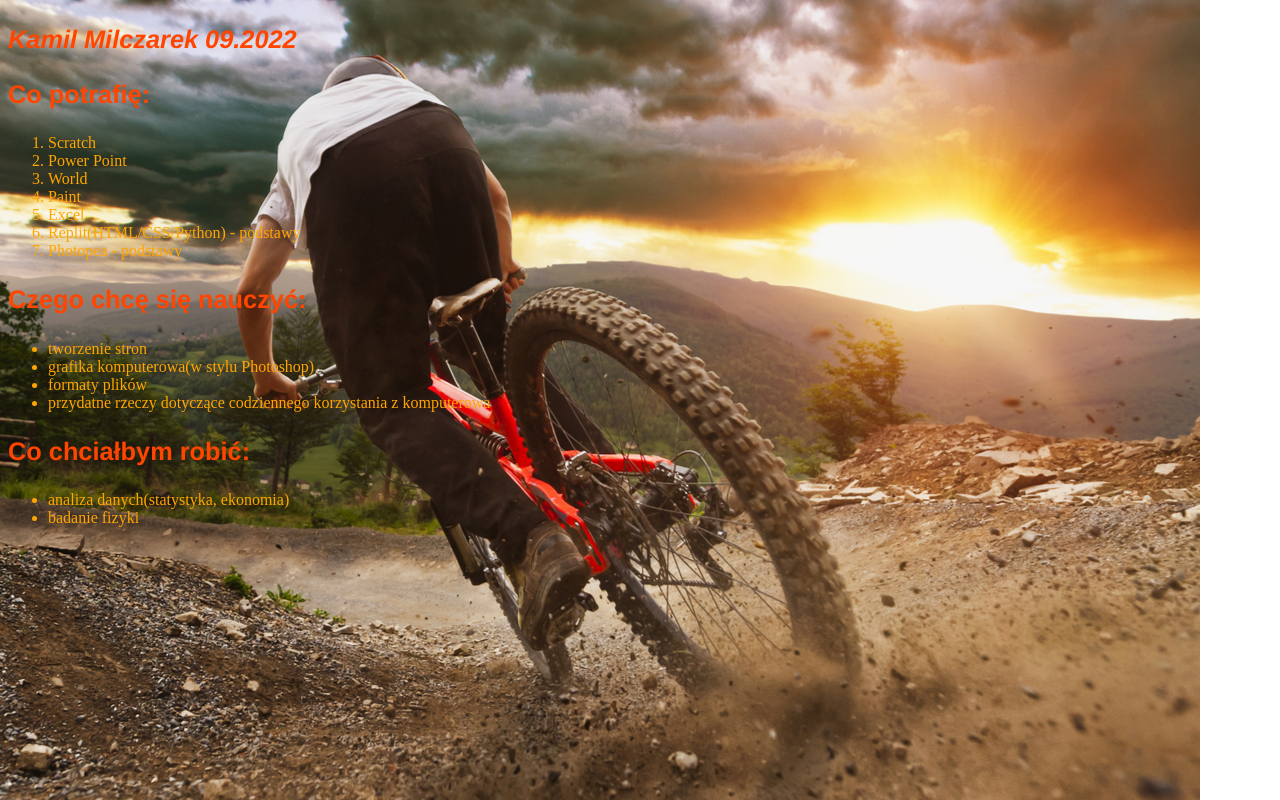
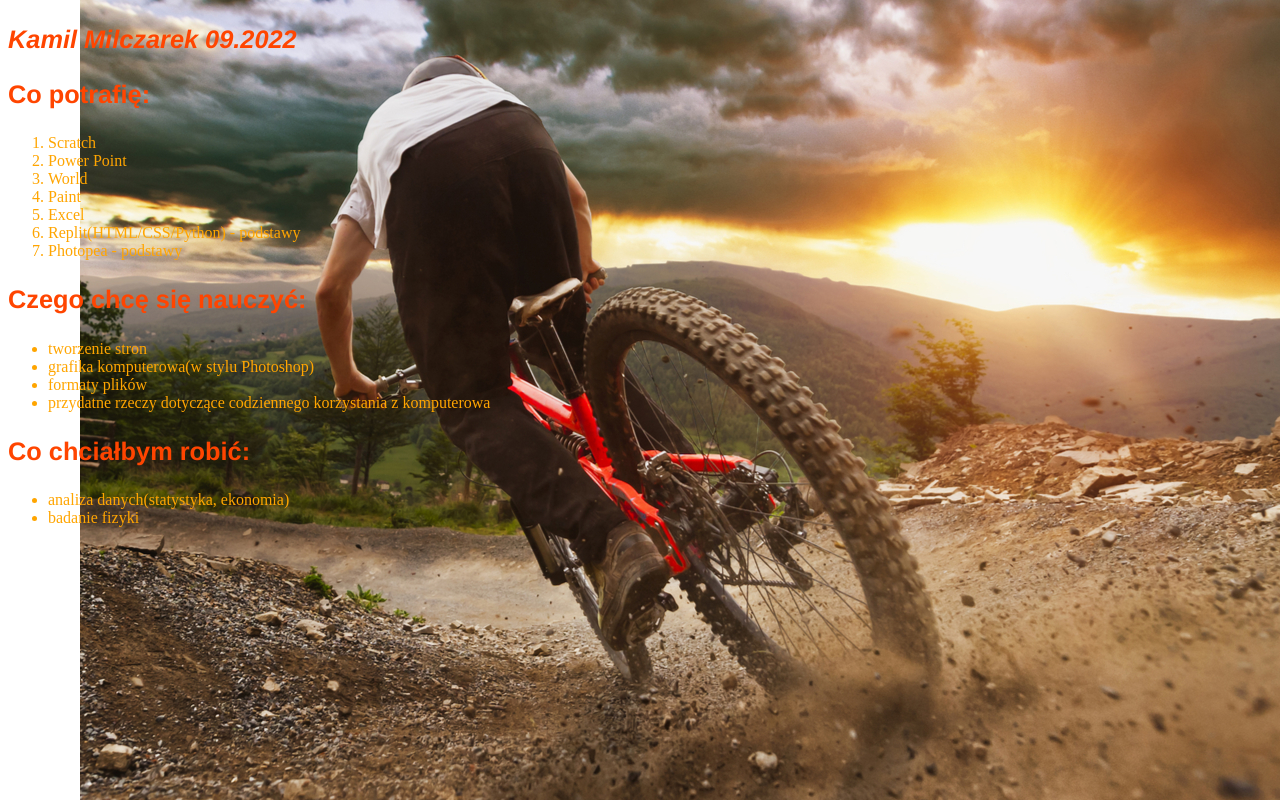
Before and after one commit to megamocny66/megamocny66.github.io, a plain HTML site: page index.html in a window 1280 px wide. Drawn offline with Linux system fonts and the light colour scheme.

Commit message:
Update style.css

```diff
--- a/style.css
+++ b/style.css
@@ -2,7 +2,7 @@ body
 {
   background-image: url("mtb.jpg");
   background-repeat: no-repeat;
-  background-position: left top;
+  background-position: right top;
   background-attachment: fixed;
 }
 
```
